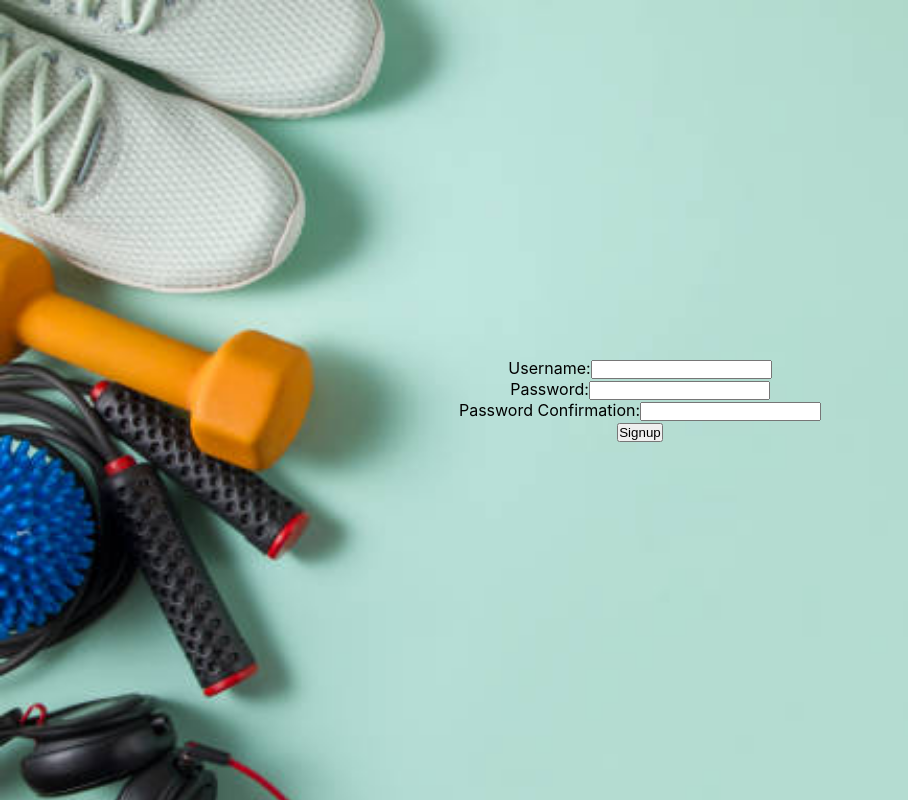
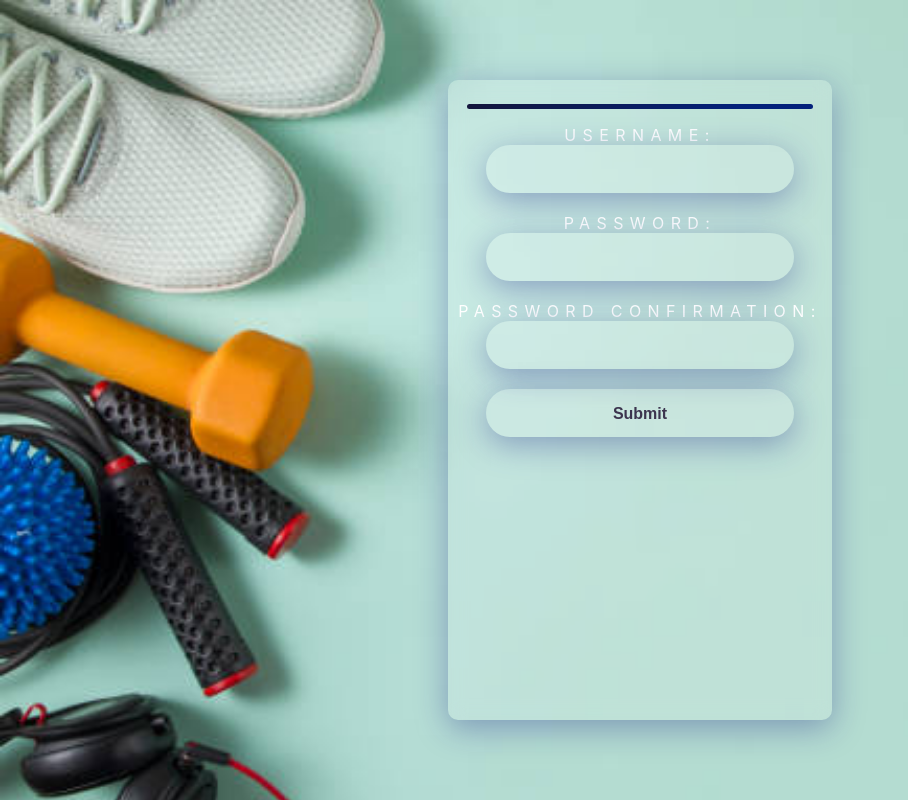
Before and after one commit to csjeon28/workout-tracker-app, a React (Create React App) app in the folder client/: page /signup in a window 1280 px wide. Shown: the whole page, without its empty margins (0-908 px from the left). Built offline with nearby package versions, Linux system fonts and the light colour scheme; no server answers.

Commit message:
added styles to components

```diff
--- a/client/src/components/Signup.js
+++ b/client/src/components/Signup.js
@@ -1,4 +1,6 @@
 import { useState } from 'react'
+// import styled from 'styled-components'
+import { MainContainer, Input, InputForm, HorizontalLine } from '../styles'
 // import Errors from './Errors'
 
 const Signup = ({ handleUserLoginAndSignup }) => {
@@ -26,21 +28,22 @@ const Signup = ({ handleUserLoginAndSignup }) => {
     }
 
     return (
-        <div>
+        <MainContainer>
+            <HorizontalLine />
             {/* <Errors errors={errors} /> */}
-            <form handleSubmit={handleSubmit}>
+            <InputForm handleSubmit={handleSubmit}>
                 <label>Username:</label>
-                <input onChange={onChange} name="username" type="text" />
+                <Input onChange={onChange} name="username" type="text" />
                 <br />
                 <label>Password:</label>
-                <input onChange={onChange} name="password" type="password" />
+                <Input onChange={onChange} name="password" type="password" />
                 <br />
                 <label>Password Confirmation:</label>
-                <input onChange={onChange} name="password_confirmation" type="password" />
+                <Input onChange={onChange} name="password_confirmation" type="password" />
                 <br />
-                <input type="submit" value="Signup" />
-            </form>
-        </div>
+                <Input type="submit" value="Signup" />
+            </InputForm>
+        </MainContainer>
     )
 }
 
```
